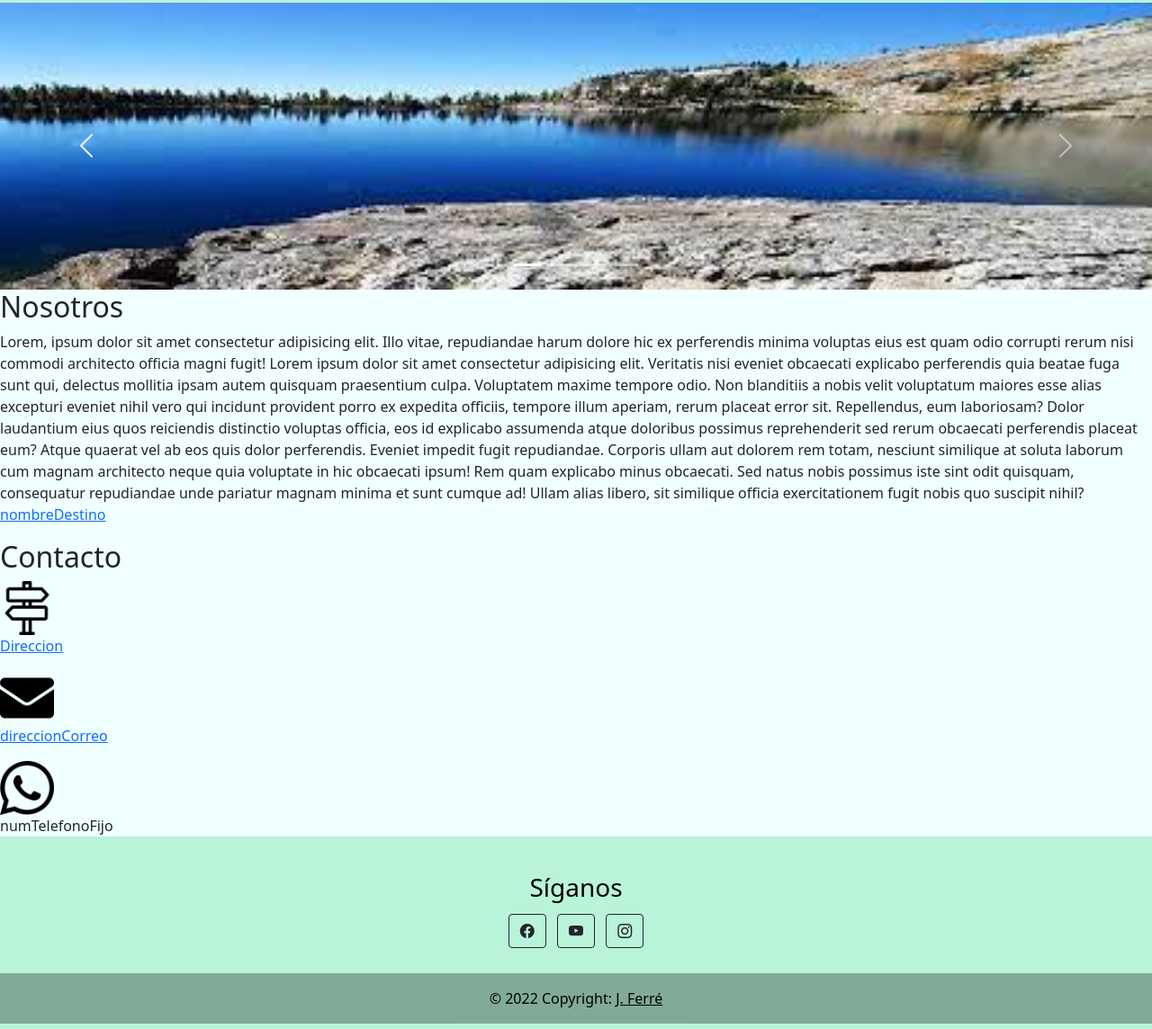
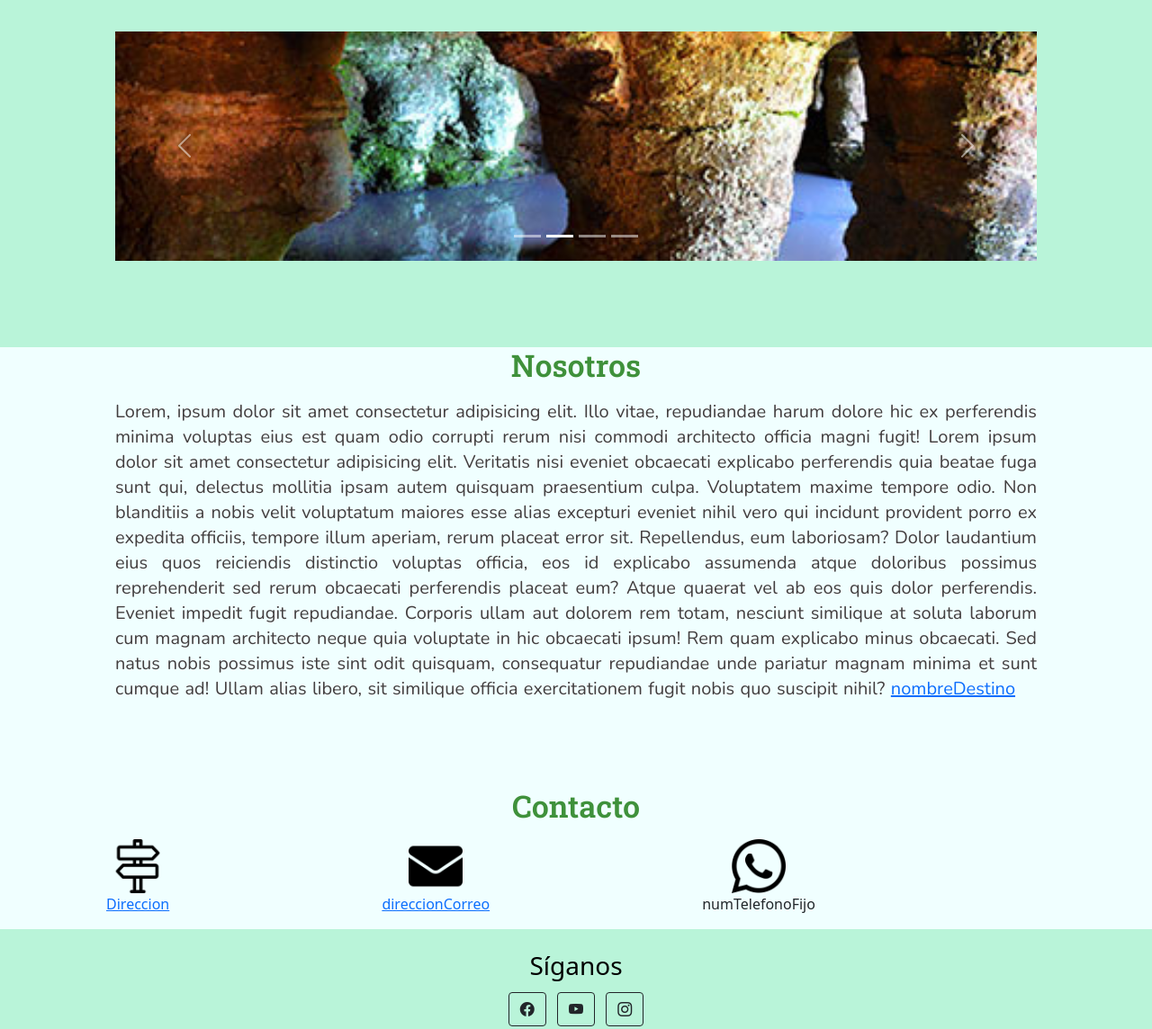
Before and after one commit to johnatan-ferre/tercer-pre-entrega, a website: page index.html in a window 1280 px wide. Shown: the part 439-1583 px from the top of the page at 90% size. Drawn offline with nearby package versions, Linux system fonts and the light colour scheme.

Commit message:
Agrego estilos cuerpo index

```diff
--- a/scss/base/_extends.scss
+++ b/scss/base/_extends.scss
@@ -2,3 +2,23 @@
     display: flex;
     justify-content: center;
 }
+
+%subtitulo {
+    color: #3F913B;
+    font-family: 'Roboto Slab', serif;
+    font-size: 2.125em;
+    font-weight: 600;
+    text-align: center;
+    margin: .5em auto;
+}
+
+%parrafo {
+    color: #433E3F;
+    font-family: 'Nunito', sans-serif;
+    font-size: 1.25em;
+    text-align: justify;
+    line-height: 1.4em;
+    word-spacing: 0.06em;
+    margin: .5em auto;
+    width: 80%;
+}
--- a/scss/base/_mapas.scss
+++ b/scss/base/_mapas.scss
@@ -0,0 +1,18 @@
+$subtitulos: (
+    text-color-subtitulo: #3F913B,
+    font-size-subtitulo: 2.125em,
+    font-family-subtitulo: 'Roboto Slab' serif,
+    font-weight-subtitulo: 600,
+    text-align-subtitulo: center,
+    margin-subtitulo: .5em auto,
+);
+
+$parrafo: (
+    text-color-parrafo: #433E3F,
+    font-size-parrafo: 1.25em,
+    font-family-parrafo: 'Nunito' sans-serif,
+    text-align-parrafo: justify,
+    line-height-parrafo: 1.4em,
+    word-spacing-parrafo: 0.06em,
+    margin-parrafo: .5em auto,
+);
--- /dev/null
+++ b/scss/components/_medio.scss
@@ -0,0 +1,61 @@
+.subtitulos {
+    @extend %subtitulo;
+}
+
+.parrafo {
+    @extend %parrafo;
+}
+
+/* .parrafo::selection {
+    background-color: #3F913B;
+    color: #B9F4C9;
+}
+
+.linea-inicio {
+    width: 80%;
+    border-right: 2px solid rgba(240, 255, 255, .75);
+    white-space: normal;
+    overflow: hidden;
+    transform: translateY(.1%);
+
+}
+
+.texto-animado {
+    animation: escritura 750ms;
+}
+
+@keyframes escritura {
+    from {
+        width: 0;
+        border-right-color: rgba(255, 255, 255, .75);
+    }
+
+    to {
+        width: 80%;
+        border-right-color: transparent;
+    }
+
+} */
+
+#carrusel-bs {
+    width: 80%;
+    margin: 2em auto;
+}
+
+#nosotros, #contacto {
+    margin-top: 6em;
+}
+
+.contenedor-enlaces {
+    display: flex;
+    justify-content: space-around;
+    text-align: center;
+    width: 80%;
+    margin: .5 auto;
+
+    a {
+        p {
+            font-family: map-get($parrafo, font-family-parrafo);
+        }
+    }
+}
--- a/scss/style.scss
+++ b/scss/style.scss
@@ -1,3 +1,8 @@
+/* Fonts Google */
+
+@import url('https://fonts.googleapis.com/css2?family=Nunito&family=Roboto+Mono:wght@300&family=Roboto+Slab&display=swap');
+@import url('https://fonts.googleapis.com/css2?family=Nunito&family=Roboto+Mono:wght@300&family=Roboto+Slab:wght@400;600&display=swap');
+
 @import 'components/reset';
 @import 'base/variables';
 @import 'base/listas';
@@ -6,3 +11,4 @@
 @import 'components/lugares';
 @import 'components/body';
 @import 'components/header';
+@import 'components/medio';
```
Also changed, not shown: src/pages/lugares.html (+4 -4 lines), css/style.css, 1 other file.
